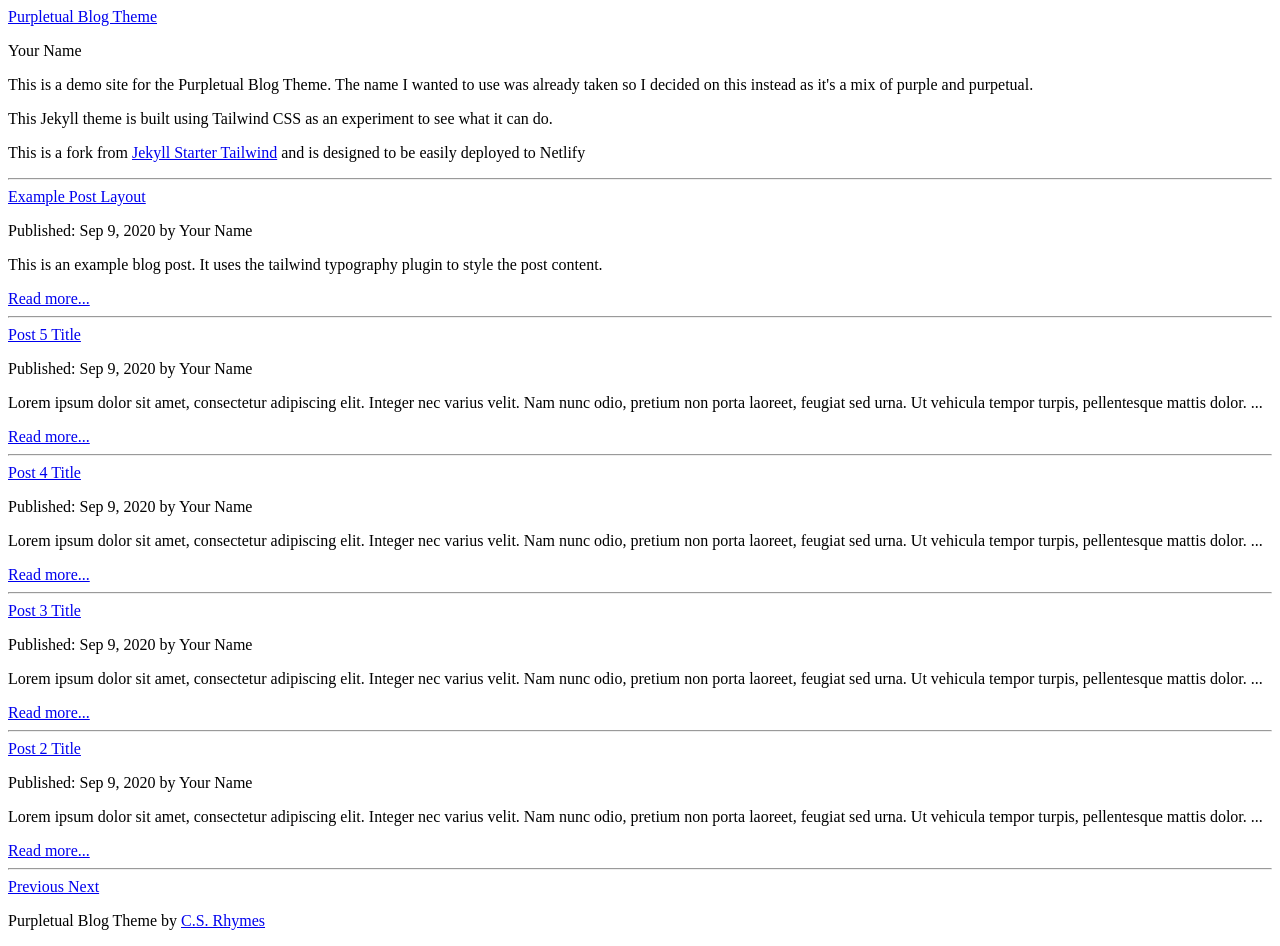
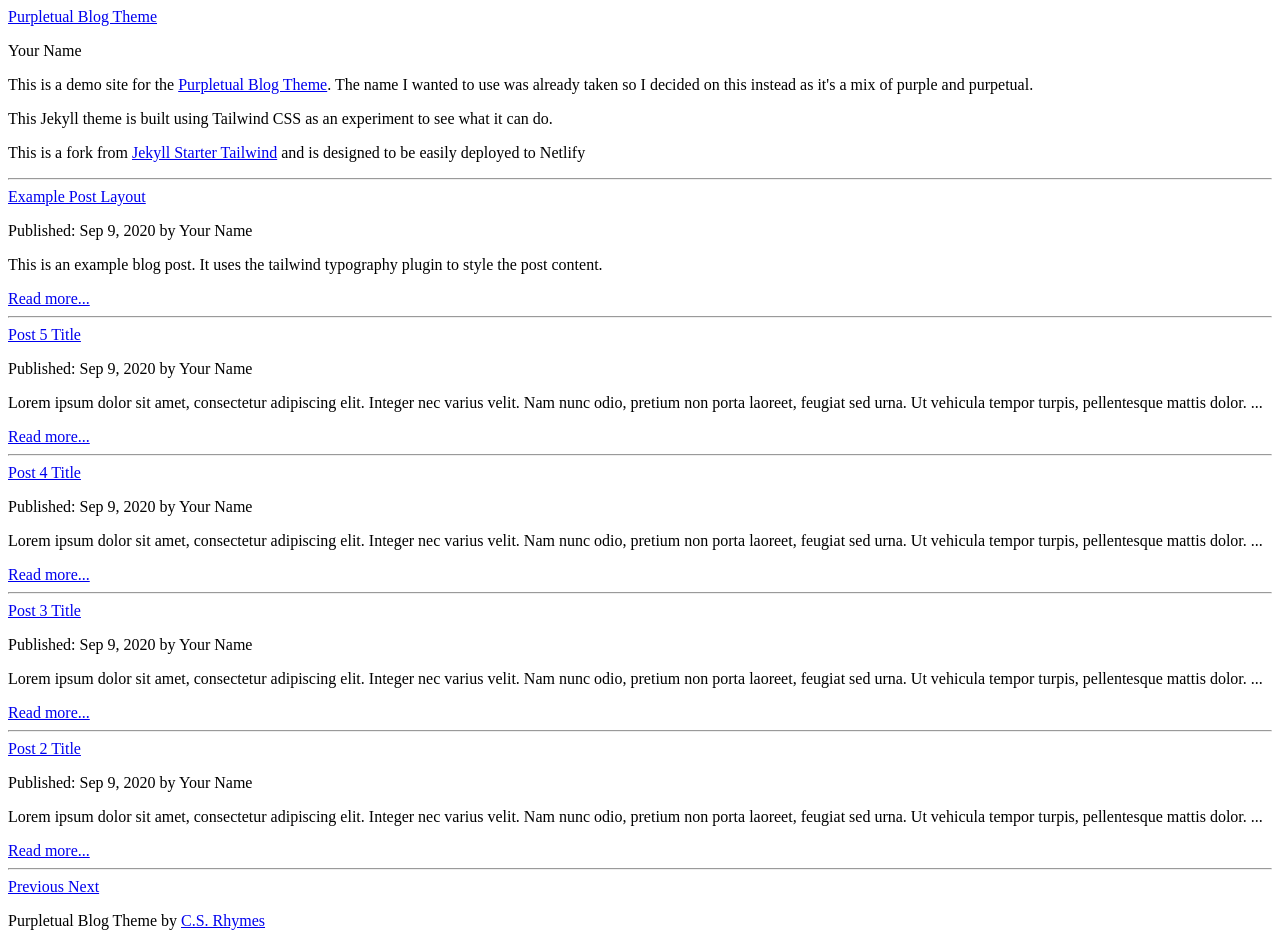
Before and after one commit to chrisrhymes/purpletual-blog-theme, a Jekyll site: the page built from index.html, in a window 1280 px wide. Built offline with Jekyll 4.4.1, drawn with Linux system fonts in a browser that asks for light colours; the list of posts is cut into pages by our own code.

Commit message:
Add link to repo

```diff
--- a/index.html
+++ b/index.html
@@ -2,7 +2,7 @@
 layout: home
 ---
 
-<p>This is a demo site for the Purpletual Blog Theme. The name I wanted to use was already taken so I decided on this instead as it's a mix of purple and purpetual.</p>
+<p>This is a demo site for the <a href="https://github.com/chrisrhymes/purpletual-blog-theme">Purpletual Blog Theme</a>. The name I wanted to use was already taken so I decided on this instead as it's a mix of purple and purpetual.</p>
 
 <p>This Jekyll theme is built using Tailwind CSS as an experiment to see what it can do.</p>
 
```
